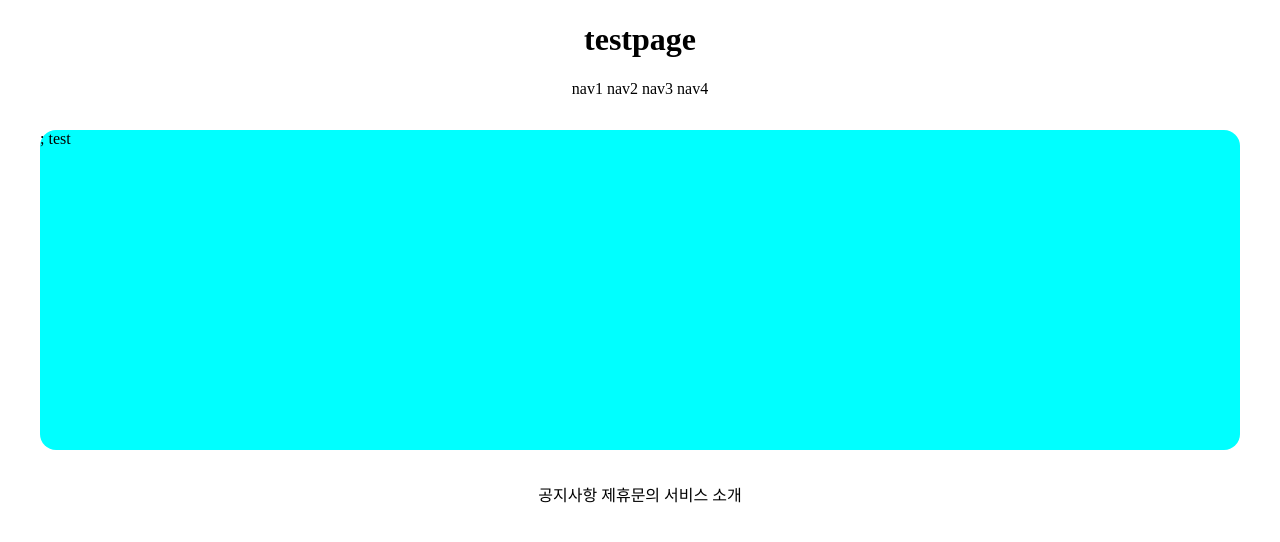
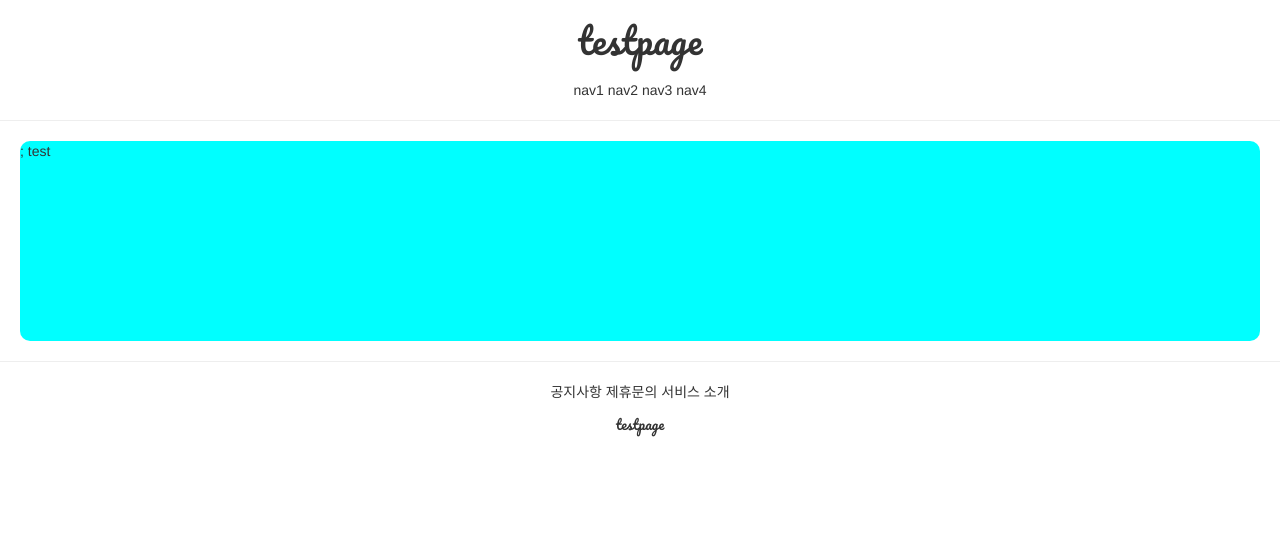
Before and after one commit to phu92/GIS_phu_repeat, a Django app: page /accounts/hello_world/ in a window 1280 px wide. Shown: the top 542 px of the page. Run offline with Django 3.2, Linux system fonts and the light colour scheme; parts of the project's set-up code (start-up, migrations or seed data) failed here and were passed over; some libraries are stand-ins or nearby versions.

Commit message:
7.6 phu_repeat 3

```diff
--- a/templates/base.html
+++ b/templates/base.html
@@ -6,10 +6,10 @@
 <body>
 
 {% include 'header.html' %}
-
+<hr>
 {% block content %}
 {% endblock %}
-
+<hr>
 {% include 'footer.html' %}
 
 </body>
--- a/templates/footer.html
+++ b/templates/footer.html
@@ -1,7 +1,10 @@
 <div style="text-align: center">
-    <div>
+    <div style="margin-top: 1.5rem">
         <span>공지사항</span>
         <span>제휴문의</span>
         <span>서비스 소개</span>
     </div>
+    <div style="margin: 1.5rem 0;font-family: 'Pacifico', cursive;">
+        <h5>testpage</h5>
+    </div>
 </div>
--- a/templates/head.html
+++ b/templates/head.html
@@ -1,4 +1,19 @@
 <head>
     <meta charset="UTF-8">
     <title>Title</title>
+
+{# BOOTSTRAP link #}
+    <link rel="stylesheet" href="https://maxcdn.bootstrapcdn.com/bootstrap/3.3.7/css/bootstrap.min.css" integrity="sha384-BVYiiSIFeK1dGmJRAkycuHAHRg32OmUcww7on3RYdg4Va+PmSTsz/K68vbdEjh4u" crossorigin="anonymous">
+
+<!-- Optional theme -->
+<link rel="stylesheet" href="https://maxcdn.bootstrapcdn.com/bootstrap/3.3.7/css/bootstrap-theme.min.css" integrity="sha384-rHyoN1iRsVXV4nD0JutlnGaslCJuC7uwjduW9SVrLvRYooPp2bWYgmgJQIXwl/Sp" crossorigin="anonymous">
+
+<!-- Latest compiled and minified JavaScript -->
+<script src="https://maxcdn.bootstrapcdn.com/bootstrap/3.3.7/js/bootstrap.min.js" integrity="sha384-Tc5IQib027qvyjSMfHjOMaLkfuWVxZxUPnCJA7l2mCWNIpG9mGCD8wGNIcPD7Txa" crossorigin="anonymous"></script>
+
+{# google font link #}
+<link rel="preconnect" href="https://fonts.googleapis.com">
+<link rel="preconnect" href="https://fonts.gstatic.com" crossorigin>
+<link href="https://fonts.googleapis.com/css2?family=Pacifico&display=swap" rel="stylesheet">
+
 </head>
--- a/templates/header.html
+++ b/templates/header.html
@@ -1,5 +1,5 @@
 <div style="text-align: center">
-    <div>
+    <div style ="margin: 2rem 0;font-family: 'Pacifico', cursive;">
         <h1>testpage</h1>
     </div>
     <div>
```
